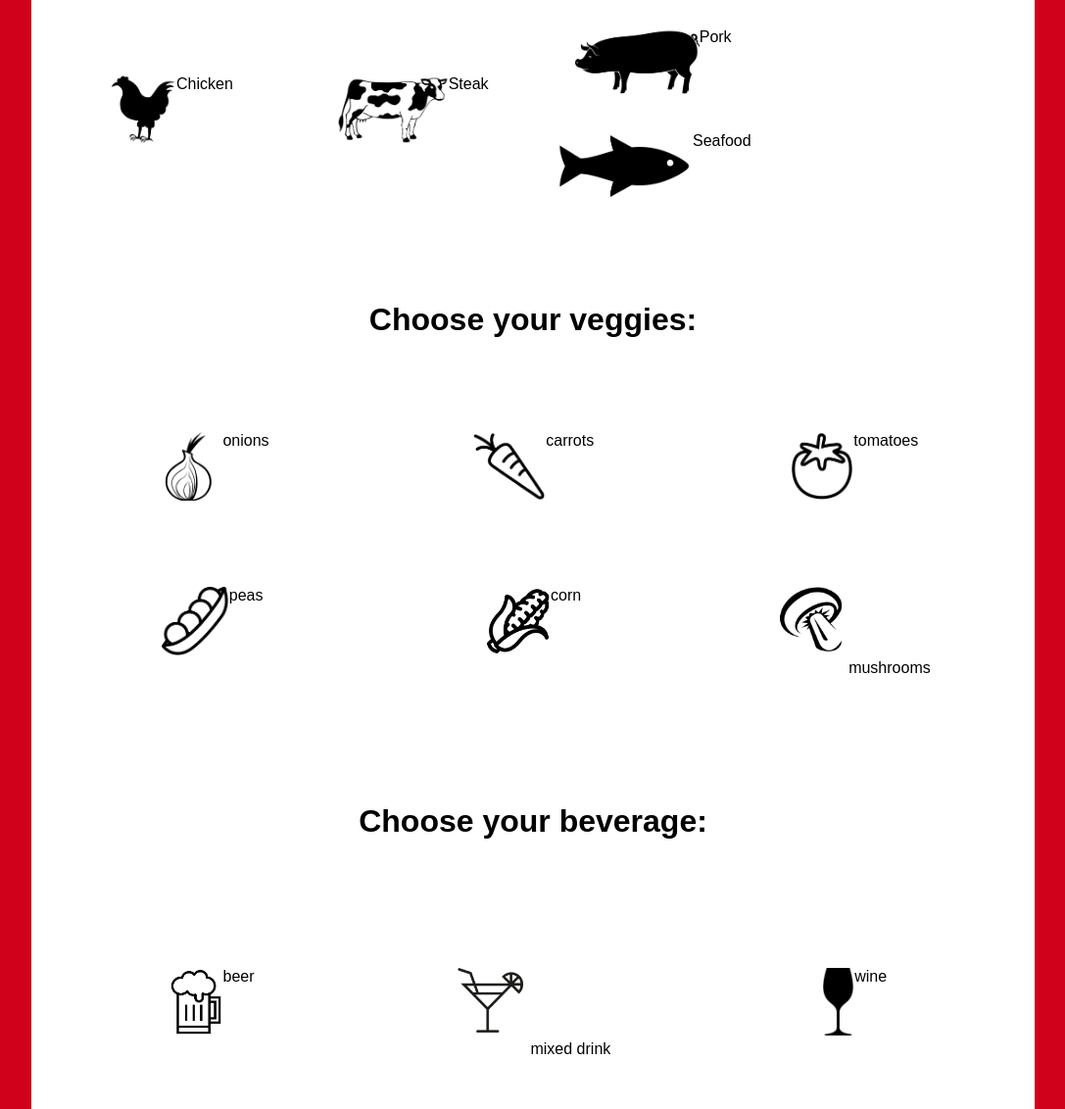
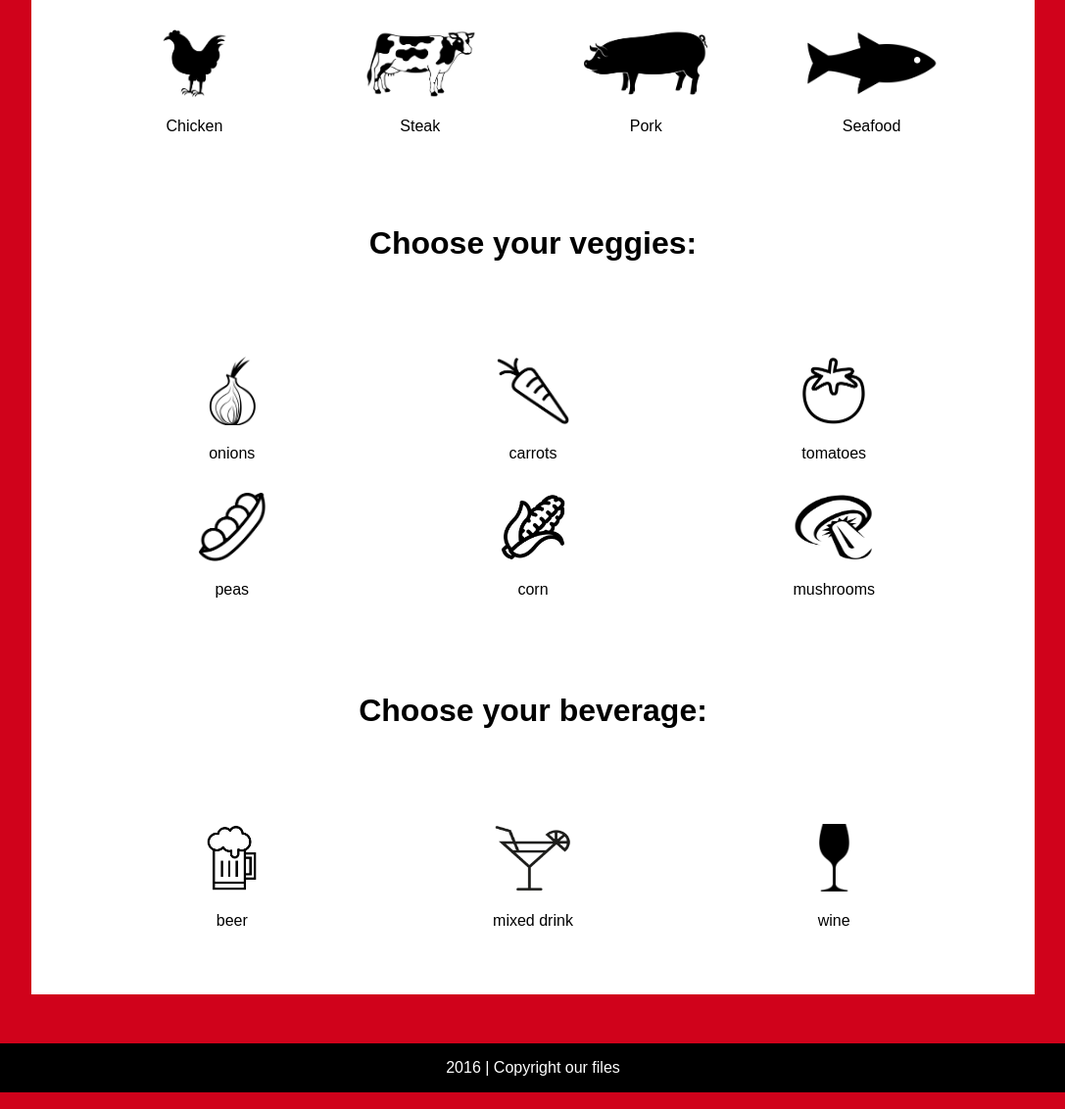
Before and after one commit to JCinc/JCinc-BBQ-App, a website: page public/index.html in a window 1280 px wide. Shown: the part 980-2112 px from the top of the page at 98% size, without its empty margins (96-1183 px from the left). Drawn offline with nearby package versions, Linux system fonts and the light colour scheme; files that its build step writes are made by us from their sources; no server answers.

Commit message:
fixed flex-box problems

```diff
--- a/dev/styles/style.scss
+++ b/dev/styles/style.scss
@@ -21,6 +21,14 @@ li
  {
 	padding: 0;
 	margin: 0;
+}
+
+input {
+	display: none;
+}
+
+img {
+	max-width: 100%;
 }
 
 body {
@@ -98,31 +106,28 @@ header {
 	#meat,
 	#veggie,
 	#drink {
-		padding: 50px 20px;
+		padding: 5%;
 		display: flex;
 		flex-direction: row;
 		flex-wrap: wrap;
+		justify-content: space-between;
 		align-items: center;
 
-		label, input {
+		label {
 			// margin: 30px;
 			display: flex;
-			flex-direction: column;
+			justify-content: center;
 			align-items: center;
+			cursor: pointer;
 		}
 
 		input {
-			opacity: 0;
-			position: absolute;
-			width: 0;
-			height: 0;
-			margin: 0;
-			padding: 0;
+			display: none;
 		}
 	}
 
 	#meat {
-		label, input {
+		label {
 			width: calc(100% / 4);
 		}
 	}
@@ -135,9 +140,11 @@ header {
 	}
 }
 
-#ingredient-parent {
+.ingredient-parent {
 	padding: 5%;
 	display: flex;
+	flex-direction: column;
+	text-align: center;
 }
 
 .lets-get-results {
--- a/public/index.html
+++ b/public/index.html
@@ -30,28 +30,29 @@
 			<div id="meat">
 				<input type="radio" name="meat" id="chicken" value=" Chicken">
 				<label for="chicken">
-				<div class="chicken-parent" id="ingredient-parent">
+				<div class="ingredient-parent" id="chicken-parent">
 					<img class="ingredient-image" src="images/meats/chicken.png" alt="">
 					Chicken
 				</div>
 				</label>
 				<input type="radio" name="meat" id="steak" value=" Steak">
 				<label for="steak">
-				<div class="steak-parent" id="ingredient-parent">
+				<div class="ingredient-parent" id="steak-parent">
 					<img class="ingredient-image" src="images/meats/cow.png" alt="">
 					Steak
 				</div>
 				</label>
 				<input type="radio" name="meat" id="pork" value=" Pork">
 				<label for="pork">
-				<div class="pig-parent" id="ingredient-parent">
-					<img class="ingredient-image" src="images/meats/pig.png" alt="">
-					Pork
-					</label>
-				</div>
+					<div class="ingredient-parent" id="pork-parent">
+						<img class="ingredient-image" src="images/meats/pig.png" alt="">
+						Pork
+					</div>
+				</label>
+
 				<input type="radio" name="meat" id="seafood" value=" Pork">
 				<label for="seafood">
-				<div class="seafood-parent" id="ingredient-parent">
+				<div class="ingredient-parent" id="seafood-parent">
 					<img class="ingredient-image" src="images/meats/fish.png" alt="">
 					Seafood
 				</div>
@@ -61,7 +62,7 @@
 			<div id="veggie">
 				<input type="checkbox" name="veggie" id="onions" value=" Onions">
 				<label for="onions">
-				<div class="onions-parent" id="ingredient-parent">
+				<div class="ingredient-parent" id="onions-parent">
 					<img class="ingredient-image" src="images/veggies/onion.png" alt="">
 					onions
 				</div>
@@ -69,35 +70,35 @@
 				<input type="checkbox" name="veggie" id="celery" value=" Celery">
 				<input type="checkbox" name="veggie" id="carrots" value=" Carrots">
 				<label for="carrots">
-				<div class="carrots-parent" id="ingredient-parent">
+				<div class="ingredient-parent" id="carrots-parent">
 					<img class="ingredient-image" src="images/veggies/carrots.png" alt="">
 					carrots
 				</div>
 				</label>
 				<input type="checkbox" name="veggie" id="tomatoes" value=" Tomatoes">
 				<label for="tomatoes">
-				<div class="tomatoes-parent" id="ingredient-parent">
+				<div class="ingredient-parent" id="tomatoes-parent">
 					<img class="ingredient-image" src="images/veggies/tomato.png" alt="">
 					tomatoes
 				</div>
 				</label>
 				<input type="checkbox" name="veggie" id="peas" value=" Peas">
 				<label for="peas">
-				<div class="peas-parent" id="ingredient-parent">
+				<div class="ingredient-parent" id="peas-parent">
 					<img class="ingredient-image" src="images/veggies/peas.png" alt="">
 					peas
 				</div>
 				</label>
 				<input type="checkbox" name="veggie" id="corn" value=" Corn">
 				<label for="corn">
-				<div class="corn-parent" id="ingredient-parent">
+				<div class="ingredient-parent" id="corn-parent">
 					<img class="ingredient-image" src="images/veggies/corn.png" alt="">
 					corn
 				</div>
 					</label>
 				<input type="checkbox" name="veggie" id="mushrooms" value=" Mushrooms">
-				<label for="mushrooms" id="ingredient-parent">
-				<div class="mushrooms-parent">
+				<label for="mushrooms">
+				<div class="ingredient-parent" id="mushrooms-parent">
 					<img class="ingredient-image" src="images/veggies/mushroom.png" alt="">
 					mushrooms
 				</div>
@@ -107,21 +108,21 @@
 			<div id="drink">
 				<input type="radio" name="drink" id="beer" value=" Beer">
 				<label for="beer">
-				<div class="beer-parent" id="ingredient-parent">
+				<div class="ingredient-parent" id="beer-parent">
 					<img class="ingredient-image" src="images/drinks/beer.png" alt="">
 					beer
 				</div>
 				</label>
 				<input type="radio" name="drink" id="mixed drink" value=" Mixed Drink">
-				<label for="mixed drink" id="ingredient-parent">
-				<div class="mixed-drink-parent">
+				<label for="mixed drink">
+				<div class="ingredient-parent" id="mixed-drink-parent">
 					<img class="ingredient-image" src="images/drinks/cocktail.png" alt="">
 					mixed drink
 				</div>
 				</label>
 				<input type="radio" name="drink" id="wine" value=" wine">
 				<label for="wine">
-				<div class="wine-parent" id="ingredient-parent">
+				<div class="ingredient-parent" id="wine-parent">
 					<img class="ingredient-image" src="images/drinks/wine.png" alt="">
 					wine
 				</div>
```
